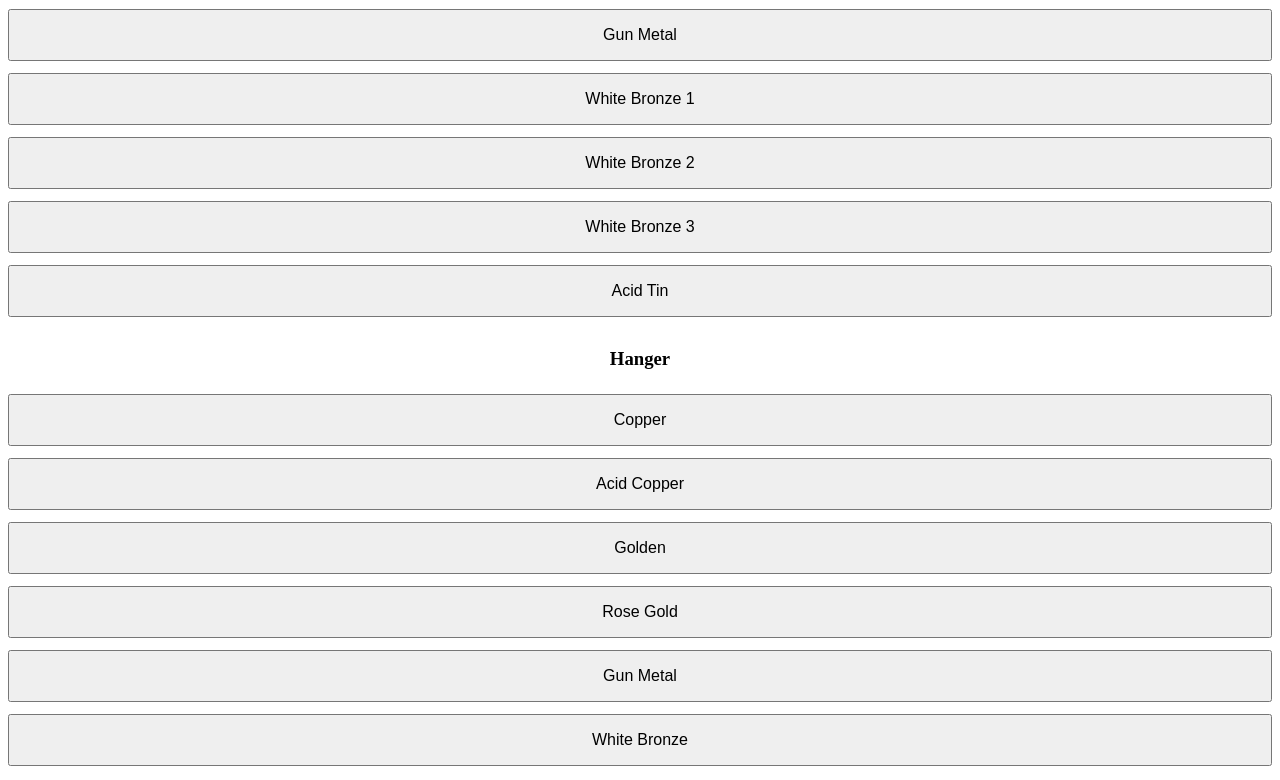
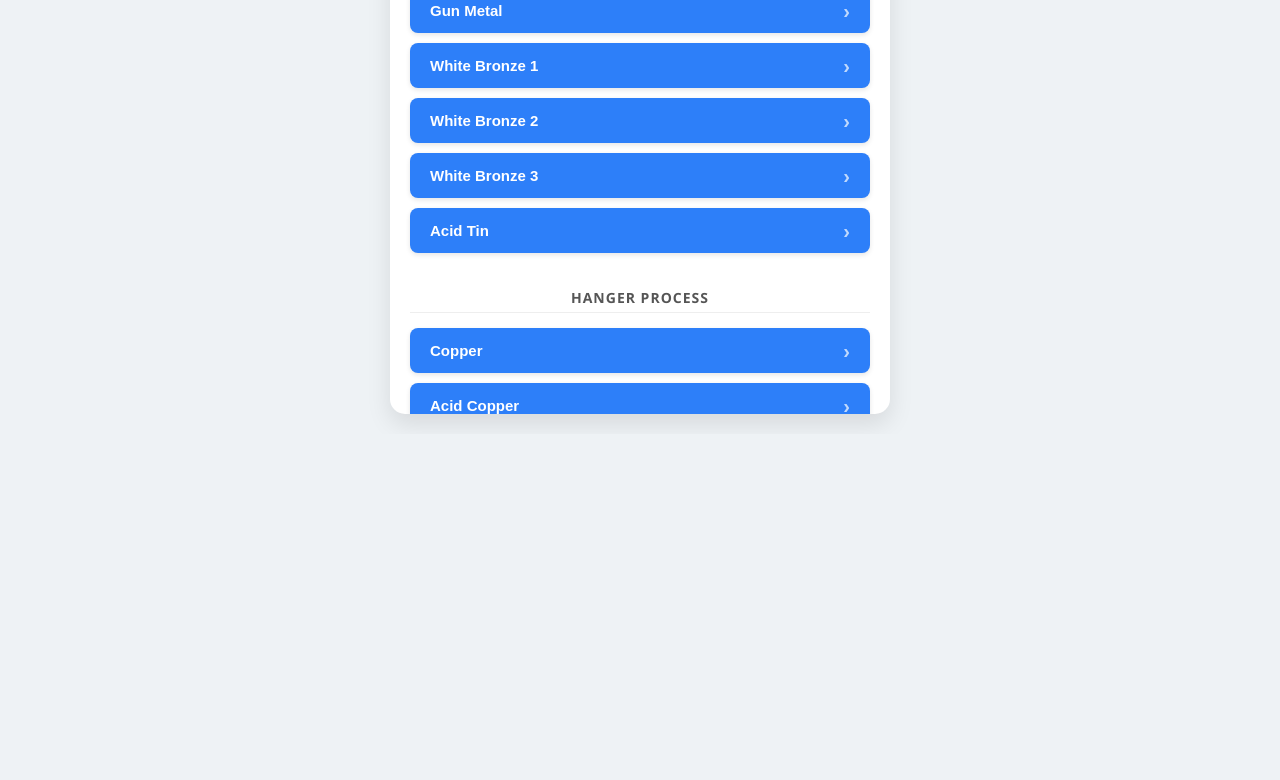
Before and after one commit to Nshakib30/FZL, a plain HTML site: page CCHpage.html in a window 1280 px wide. Shown: the part 366-1146 px from the top of the page. After the commit the page ends 800 px from the top, so only its background shows below. Drawn offline with Linux system fonts and the light colour scheme.

Commit message:
Update CCHpage.html

```diff
--- a/CCHpage.html
+++ b/CCHpage.html
@@ -1,27 +1,132 @@
 <!DOCTYPE html>
 <html>
-
 <head>
   <title>Bath Chemical Composition</title>
+  <meta name="viewport" content="width=device-width, initial-scale=1">
   <style>
+    body {
+      margin: 0;
+      font-family: 'Segoe UI', Tahoma, Geneva, Verdana, sans-serif;
+      background: #eef2f5;
+
+      /* Vertical Centering & Width Fitting */
+      display: flex;
+      justify-content: center;
+      align-items: center;
+      min-height: 100vh;
+
+      /* Minimal padding to maximize width on mobile */
+      padding: 8px;
+      box-sizing: border-box;
+    }
+
+    .card {
+      width: 100%;
+      max-width: 500px; /* Slightly narrower for a menu feel */
+      background: white;
+      border-radius: 15px;
+      box-shadow: 0 10px 25px rgba(0,0,0,0.1);
+      overflow: hidden;
+      display: flex;
+      flex-direction: column;
+      max-height: 95vh; /* Prevents it from being taller than screen */
+    }
+
+    .card-header {
+      background: #2d7ff9;
+      color: white;
+      padding: 15px;
+      text-align: center;
+      font-size: 18px;
+      font-weight: bold;
+      letter-spacing: 0.5px;
+      text-transform: uppercase;
+      flex-shrink: 0; /* Keeps header visible if scrolling */
+    }
+
+    .card-body {
+      padding: 20px;
+      overflow-y: auto; /* Allows scrolling if list is too long for small phones */
+    }
+
     h3 {
-            margin-top: 25px;
+      margin: 0 0 15px 0;
+      text-align: center;
+      color: #555;
+      font-size: 14px;
+      text-transform: uppercase;
+      letter-spacing: 1px;
+      border-bottom: 1px solid #eee;
+      padding-bottom: 5px;
+    }
+
+    /* Spacing between sections */
+    .section {
+      margin-bottom: 25px;
     }
 
     button {
       width: 100%;
-            padding: 15px;
-            margin: 6px 0;
-            font-size: 16px;
+      padding: 14px;
+      margin-bottom: 10px;
+      font-size: 15px;
+      font-weight: 600;
+      border: none;
+      border-radius: 8px;
+      background: #2d7ff9;
+      color: white;
+      cursor: pointer;
+      box-shadow: 0 2px 5px rgba(0,0,0,0.1);
+      transition: background 0.2s, transform 0.1s;
+      text-align: left; /* Makes list scanning easier */
+      padding-left: 20px;
+      position: relative;
     }
+
+    /* Add a small arrow to indicate navigation */
+    button::after {
+      content: '›';
+      position: absolute;
+      right: 20px;
+      font-size: 20px;
+      line-height: 18px;
+      opacity: 0.7;
+    }
+
+    button:active {
+      transform: scale(0.98);
+      background: #1f66d1;
+    }
+
+    /* Secondary button style for Home */
+    .btn-home {
+      background: #e0e0e0;
+      color: #333;
+      text-align: center;
+      padding-left: 0;
+      margin-top: 10px;
+    }
+    .btn-home::after {
+      content: ''; /* No arrow for home button */
+    }
+    .btn-home:active {
+      background: #d4d4d4;
+    }
+
   </style>
 </head>
 
 <body>
 
-    <h2>Bath Chemical Composition</h2>
+  <div class="card">
+    <div class="card-header">
+      Chemical Composition
+    </div>
 
-    <h3 align="center">Barrel</h3>
+    <div class="card-body">
+
+      <div class="section">
+        <h3>Barrel Process</h3>
         <button onclick="go('chem_barrel_copper.html')">Copper</button>
         <button onclick="go('chem_barrel_shiny.html')">Shiny Copper</button>
         <button onclick="go('chem_barrel_golden1.html')">Golden 1</button>
@@ -31,21 +136,33 @@
         <button onclick="go('chem_barrel_wb2.html')">White Bronze 2</button>
         <button onclick="go('chem_barrel_wb3.html')">White Bronze 3</button>
         <button onclick="go('chem_barrel_acidtin.html')">Acid Tin</button>
+      </div>
 
-    <h3 align="center">Hanger</h3>
+      <div class="section">
+        <h3>Hanger Process</h3>
         <button onclick="go('chem_hanger_copper.html')">Copper</button>
         <button onclick="go('chem_hanger_acidcopper.html')">Acid Copper</button>
         <button onclick="go('chem_hanger_golden.html')">Golden</button>
         <button onclick="go('chem_hanger_rosegold.html')">Rose Gold</button>
         <button onclick="go('chem_hanger_gunmetal.html')">Gun Metal</button>
         <button onclick="go('chem_hanger_whitebronze.html')">White Bronze</button>
+      </div>
+
+      <button onclick="goHome()" class="btn-home">Home</button>
+
+    </div>
+  </div>
 
   <script>
     function go(page) {
       window.location.href = page;
     }
+
+    function goHome(){
+       // Assuming your main menu is index.html
+       window.location.href = "index.html";
+    }
   </script>
 
 </body>
-
 </html>
```
Lines whose indentation alone changed are shown as unchanged.
